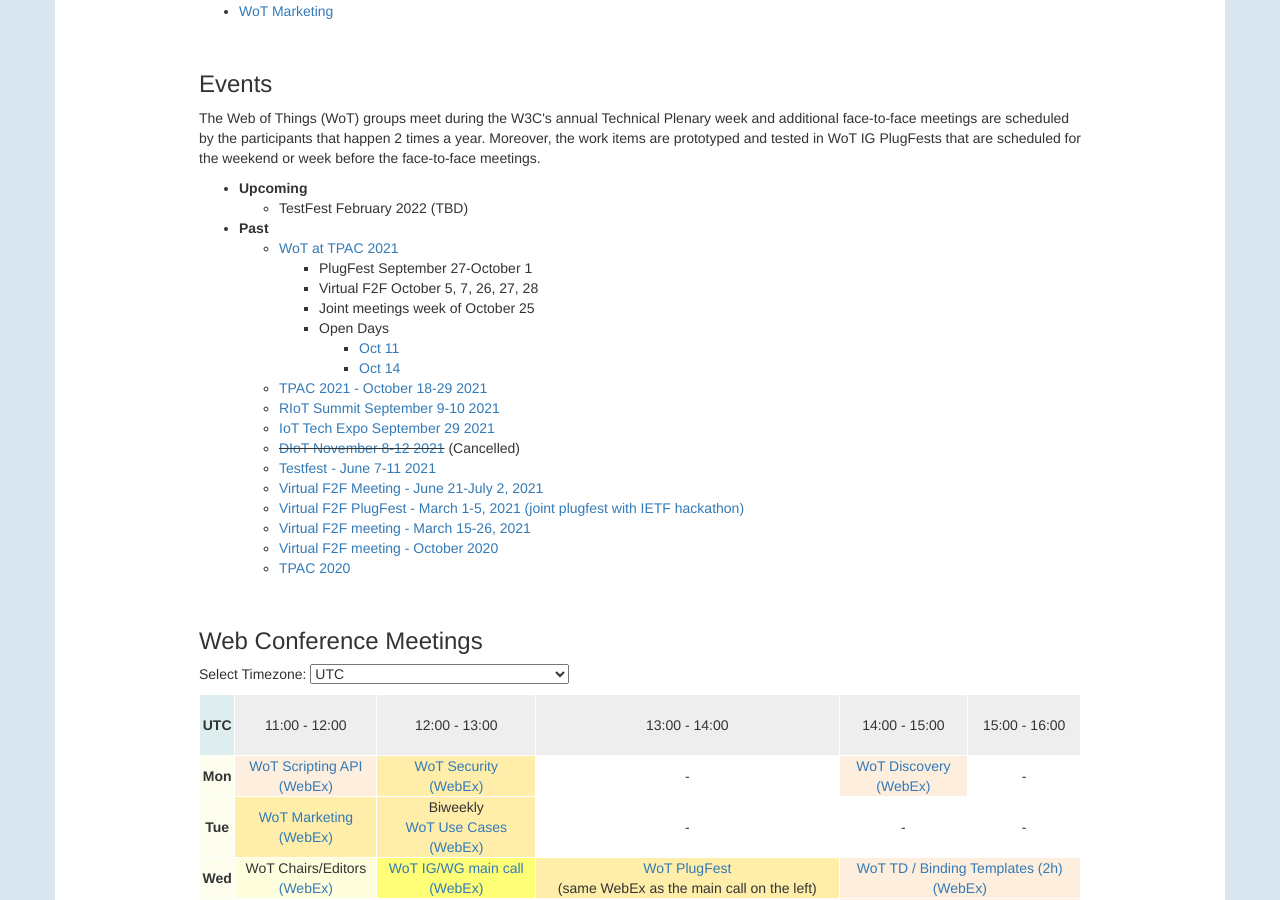
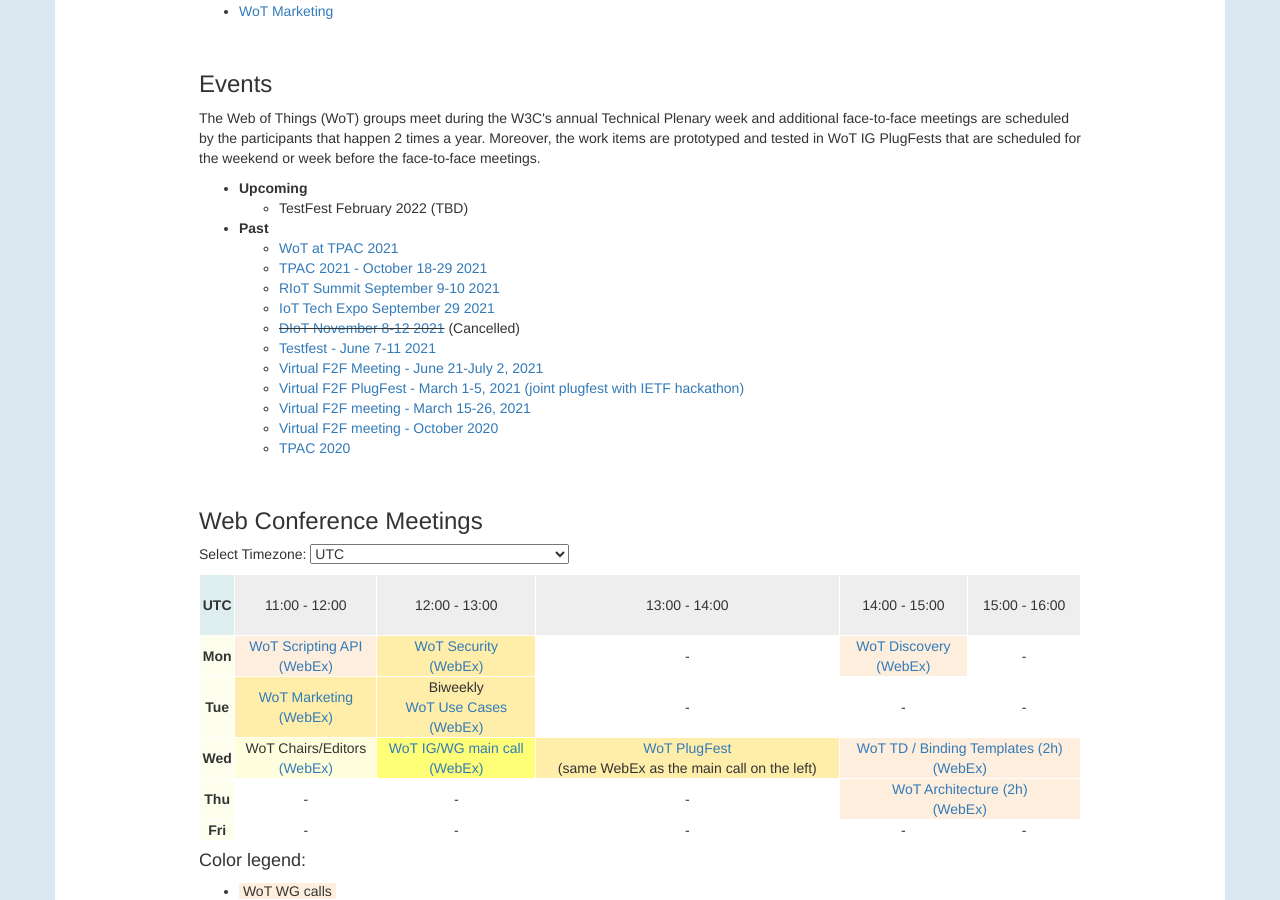
Before and after one commit to w3c/wot-marketing, a Jekyll site: the page built from docs/activities/general/index.html, in a window 1280 px wide and 900 px high, scrolled down 410 px. Built offline with Jekyll 4.4.1, drawn with Linux system fonts in a browser that asks for light colours; nearby versions of some CDN libraries.

Commit message:
refactor: merging "WoT at TPAC 2021" into one item

```diff
--- a/docs/activities/general/index.html
+++ b/docs/activities/general/index.html
@@ -39,19 +39,7 @@
 		<li>
 			<strong>Past</strong>
 			<ul>
-				<li><a href="https://www.w3.org/WoT/IG/wiki/F2F_meeting,_October_2021">WoT at TPAC 2021</a>
-					<ul>
-						<li>PlugFest September 27-October 1</li>
-						<li>Virtual F2F October 5, 7, 26, 27, 28</li>
-						<li>Joint meetings week of October 25</li>
-						<li>Open Days
-							<ul>
-								<li><a href="https://www.w3.org/WoT/IG/wiki/F2F_meeting,_October_2021#Oct_11_-_Open_Day">Oct 11</a></li>
-								<li><a href="https://www.w3.org/WoT/IG/wiki/F2F_meeting,_October_2021#Oct_14_-_Open_Day">Oct 14</a></li>
-							</ul>
-						</li>
-					</ul>
-				</li>
+				<li><a href="https://www.w3.org/WoT/IG/wiki/F2F_meeting,_October_2021">WoT at TPAC 2021</a></li>
 				<li><a href="https://www.w3.org/2021/10/TPAC/">TPAC 2021 - October 18-29 2021</a></li>
 				<li><a href="https://summit.riot-os.org/2021/">RIoT Summit September 9-10 2021</a></li>
 				<li><a href="https://www.iottechexpo.com/northamerica/track/iot-digital-infrastructures-day-1/">IoT Tech Expo September 29 2021</a></li>
```
